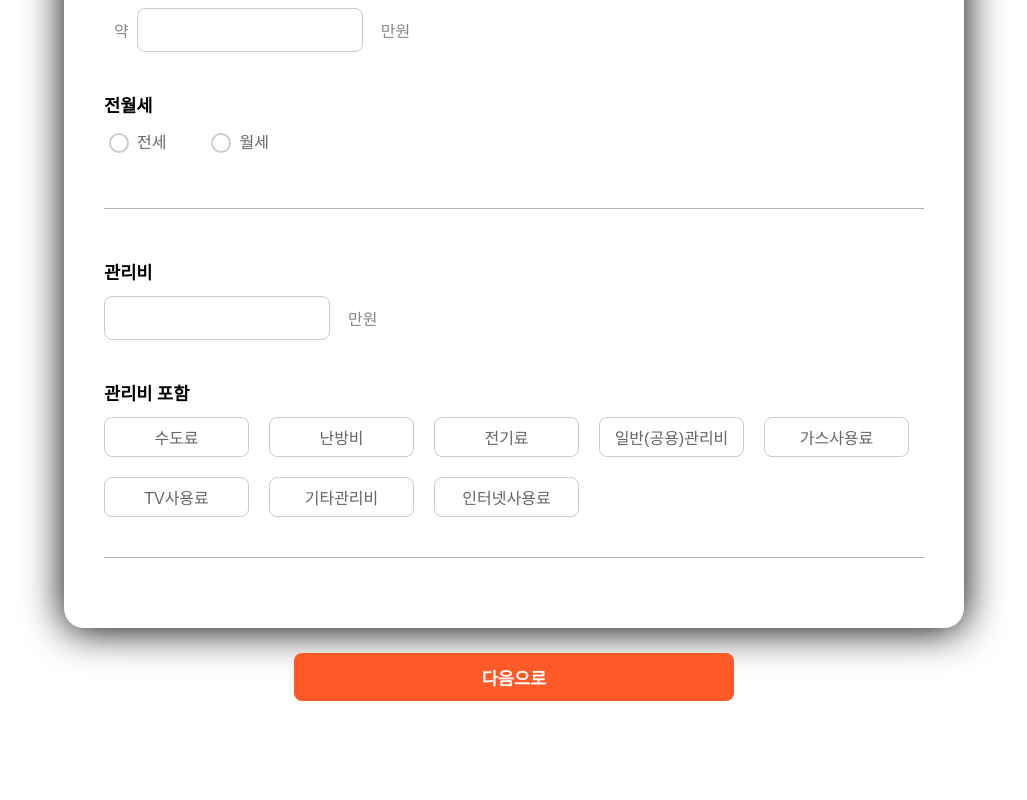
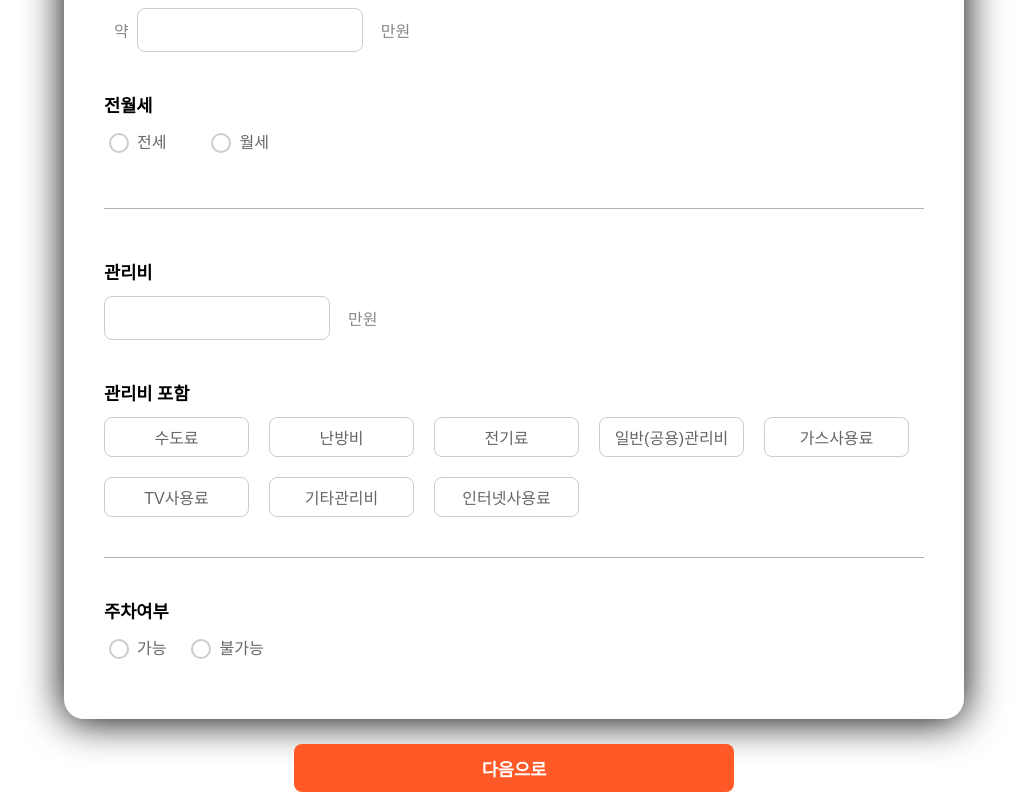
Before and after one commit to HSU-Likelion-Zipick/Zipick-Front, a React (Create React App) app: page /houseinfo in a window 1280 px wide. Shown: the part 594-1394 px from the top of the page, without its empty margins (126-1153 px from the left). Before the commit the page ends 1303 px from the top, so only its background shows below. Built offline with nearby package versions, Linux system fonts and the light colour scheme.

Commit message:
⚡️ : 주차 가능 여부 완성

```diff
--- a/src/css/HouseInfo.scss
+++ b/src/css/HouseInfo.scss
@@ -80,6 +80,7 @@
       }
     }
 
+    // 집 명칭
     .house {
       display: flex;
       flex-direction: column;
@@ -99,12 +100,13 @@
         .house-input {
           width: 100%;
           height: 40px;
-          border: 1px solid #ccc; //나이 박스 테두리
+          border: 1px solid #ccc;
           border-radius: 8px;
         }
       }
     }
 
+    // 집 종류
     .house-type {
       display: flex;
       flex-direction: column;
@@ -141,6 +143,7 @@
       }
     }
 
+    //평수
     .size {
       display: flex;
       flex-direction: column;
@@ -174,6 +177,7 @@
       }
     }
 
+    // 전월세
     .monthly {
       display: flex;
       flex-direction: column;
@@ -262,8 +266,64 @@
       }
     }
 
+    // 언더라인
     .underLine {
       margin-bottom: 10px;
+    }
+
+    //주차 가능 여부
+    .parking {
+      display: flex;
+      flex-direction: column;
+      margin-top: 30px;
+
+      .parking-title {
+        font-weight: bold;
+        font-size: 1.1rem;
+        margin-bottom: 12px;
+      }
+
+      .parking-radio-group {
+        display: flex;
+        gap: 20px;
+
+        .radio-label {
+          display: flex;
+          align-items: center;
+          cursor: pointer;
+
+          .radio-input {
+            appearance: none;
+            width: 20px;
+            height: 20px;
+            border: 2px solid #ccc;
+            border-radius: 50%;
+            margin-right: 8px;
+            position: relative;
+
+            &:checked {
+              border-color: #ff5927;
+
+              &::after {
+                content: "";
+                position: absolute;
+                top: 50%;
+                left: 50%;
+                transform: translate(-50%, -50%);
+                width: 12px;
+                height: 12px;
+                background-color: #ff5927;
+                border-radius: 50%;
+              }
+            }
+          }
+
+          .radio-text {
+            font-size: 1rem;
+            color: #666;
+          }
+        }
+      }
     }
 
     .next-button {
--- a/src/pages/HouseInfo.jsx
+++ b/src/pages/HouseInfo.jsx
@@ -5,9 +5,14 @@ import { useState } from 'react';
 
 const HouseInfo = () => {
     const [rentType, setRentType] = useState(""); //라디오 버튼 상태 관리
+    const [parkingType, setParkingType] = useState(""); //주차 가능 여부 상태 관리
 
     const handleRentTypeChange = (e) => {
         setRentType(e.target.value);
+    }
+
+    const handleParkingChange = (e) => {
+        setParkingType(e.target.value);
     }
 
 
@@ -125,7 +130,37 @@ const HouseInfo = () => {
 
                 </div>
             </div>
-            <hr className="underLine"/>
+                <hr className="underLine" />
+
+                <div className="parking">
+                    <div className="parking-title">주차여부</div>
+                    <div className="parking-radio-group">
+                        <label className="radio-label">
+                            <input
+                                type="radio"
+                                name="parkingType"
+                                value="가능"
+                                chekced={parkingType === '가능'}
+                                onChange={handleParkingChange}
+                                className="radio-input"/>
+                        <span className="radio-text">가능</span>
+                        </label>
+
+                        <lable className="radio-label">
+                            <input
+                                type="radio"
+                                name="parkingType"
+                                value="불가능"
+                                onChange={handleParkingChange}
+                                className="radio-input" />
+                            <span className="radio-text">불가능</span>
+
+                        </lable>
+
+
+                    </div>
+                 </div>
+
 
             </div>{/* big-box 닫는div */}
 
```
